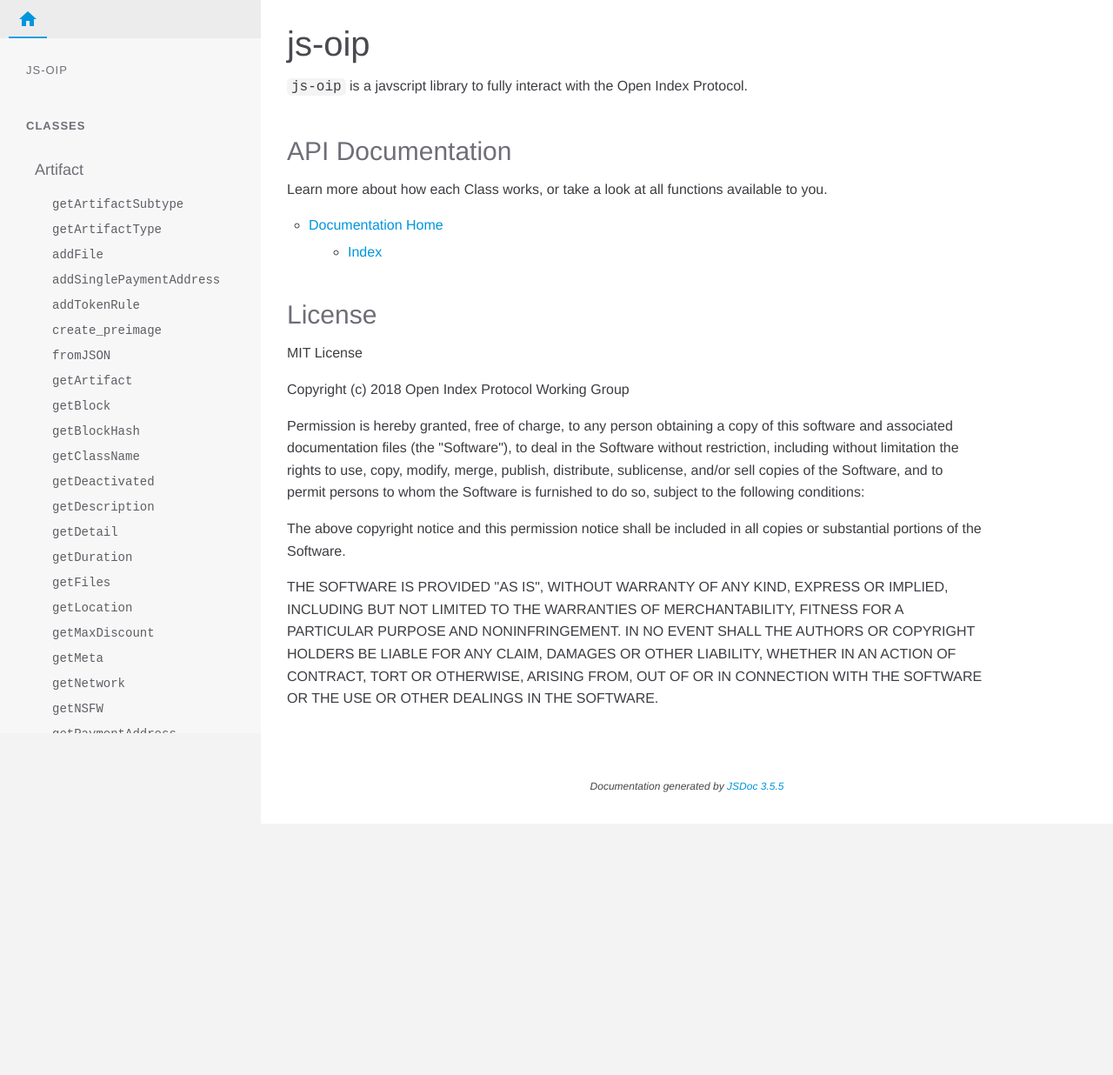
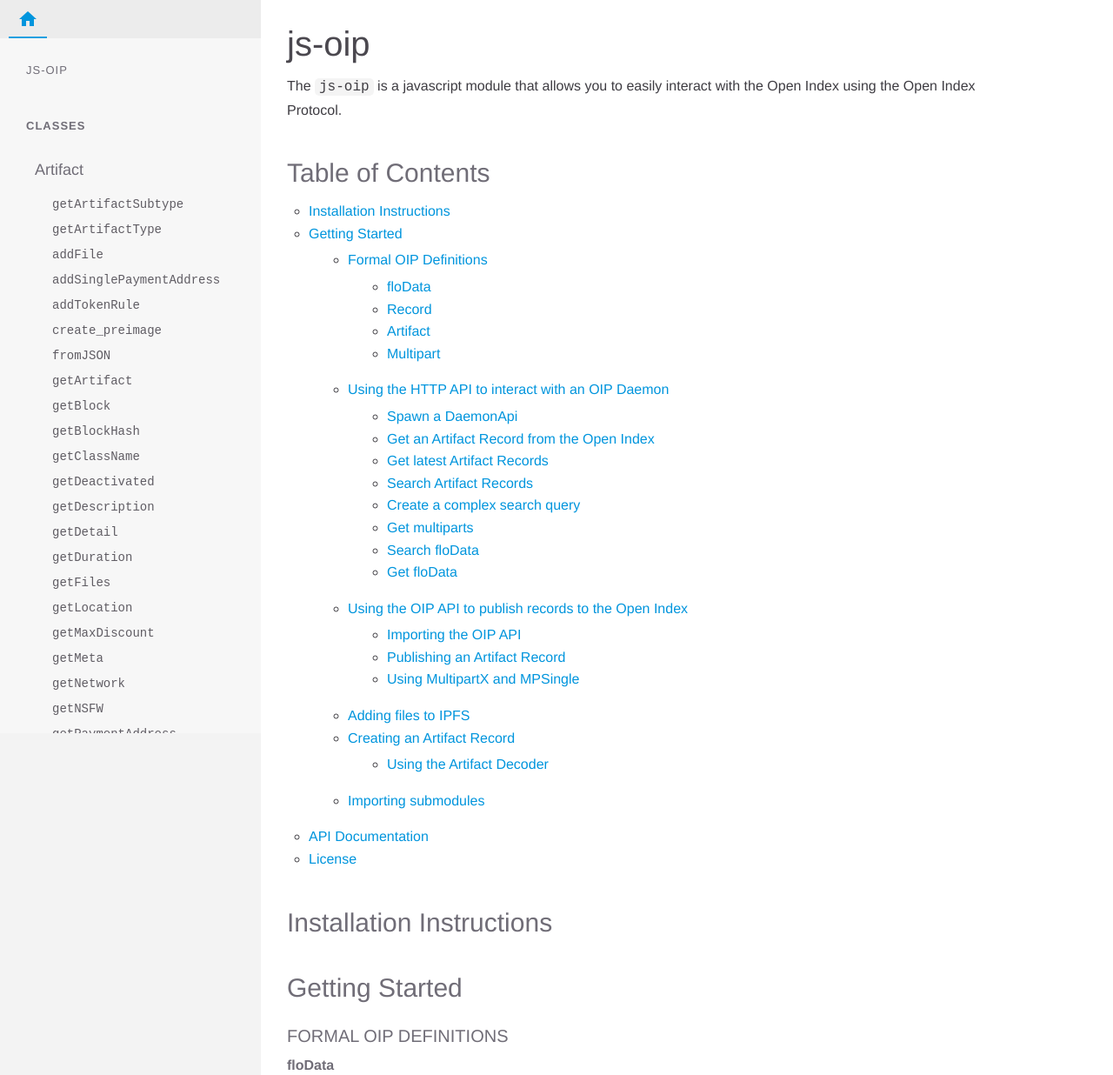
Before and after one commit to oipwg/js-oip, a website: page docs/index.html in a window 1280 px wide. Shown: the top 1236 px of the page at 87% size. Before the commit the page ends 947 px from the top, so only its background shows below. Drawn offline with nearby package versions, Linux system fonts and the light colour scheme; a script that the page names is missing; a web font is replaced by a local one.

Commit message:
readme table of contents skeleton

```diff
--- a/docs/index.html
+++ b/docs/index.html
@@ -92,15 +92,46 @@
 
   <section class="readme">
     <article>
-      <h1>js-oip</h1><p><code>js-oip</code> is a javscript library to fully interact with the Open Index Protocol.</p>
-<h2>API Documentation</h2><p>Learn more about how each Class works, or take a look at all functions available to you.</p>
-<ul>
-<li><a href="https://oipwg.github.io/js-oip/">Documentation Home</a><ul>
-<li><a href="https://oipwg.github.io/js-oip/Index_.html">Index</a></li>
+      <h1>js-oip</h1><p>The <code>js-oip</code> is a javascript module that allows you to easily interact with the Open Index using the Open Index Protocol.</p>
+<h2>Table of Contents</h2><ul>
+<li><a href="https://github.com/oipwg/js-oip/#installation-instructions">Installation Instructions</a></li>
+<li><a href="https://github.com/oipwg/js-oip/#getting-started">Getting Started</a><ul>
+<li><a href="https://github.com/oipwg/js-oip/#formal-oip-definitions">Formal OIP Definitions</a><ul>
+<li><a href="https://github.com/oipwg/js-oip/#flodata">floData</a></li>
+<li><a href="https://github.com/oipwg/js-oip/#record">Record</a></li>
+<li><a href="https://github.com/oipwg/js-oip/#artifact">Artifact</a></li>
+<li><a href="https://github.com/oipwg/js-oip/#multipart">Multipart</a></li>
 </ul>
 </li>
+<li><a href="https://github.com/oipwg/js-oip/#using-the-http-api-daemon-to-interact-with-an-oip-daemon">Using the HTTP API to interact with an OIP Daemon</a><ul>
+<li><a href="https://github.com/oipwg/js-oip/#spawn-a-daemonapi">Spawn a DaemonApi</a></li>
+<li><a href="https://github.com/oipwg/js-oip/#get-an-artifact-record-from-the-open-index">Get an Artifact Record from the Open Index</a></li>
+<li><a href="https://github.com/oipwg/js-oip/#get-latest-artifact-records">Get latest Artifact Records</a></li>
+<li><a href="https://github.com/oipwg/js-oip/#search-artifact-records">Search Artifact Records</a></li>
+<li><a href="https://github.com/oipwg/js-oip/#create-a-complex-search-query">Create a complex search query</a></li>
+<li><a href="https://github.com/oipwg/js-oip/#get-multiparts">Get multiparts</a></li>
+<li><a href="https://github.com/oipwg/js-oip/#search-flodata">Search floData</a></li>
+<li><a href="https://github.com/oipwg/js-oip/#get-flodata">Get floData</a></li>
 </ul>
-<h2>License</h2><p>MIT License</p>
+</li>
+<li><a href="https://github.com/oipwg/js-oip/#using-the-oip-api-to-publish-records-to-the-open-index">Using the OIP API to publish records to the Open Index</a><ul>
+<li><a href="https://github.com/oipwg/js-oip/#importing-the-oip-api">Importing the OIP API</a></li>
+<li><a href="https://github.com/oipwg/js-oip/#publishing-an-artifact-record">Publishing an Artifact Record</a></li>
+<li><a href="https://github.com/oipwg/js-oip/#using-multipartx-and-mpsingle">Using MultipartX and MPSingle</a></li>
+</ul>
+</li>
+<li><a href="https://github.com/oipwg/js-oip/#adding-files-to-ipfs">Adding files to IPFS</a></li>
+<li><a href="https://github.com/oipwg/js-oip/#creating-an-artifact-record">Creating an Artifact Record</a><ul>
+<li><a href="https://github.com/oipwg/js-oip/#using-the-artifact-decoder">Using the Artifact Decoder</a></li>
+</ul>
+</li>
+<li><a href="https://github.com/oipwg/js-oip/#importing-submodules">Importing submodules</a></li>
+</ul>
+</li>
+<li><a href="https://github.com/oipwg/js-oip/#api-documentation">API Documentation</a></li>
+<li><a href="https://github.com/oipwg/js-oip/#license">License</a></li>
+</ul>
+<h2>Installation Instructions</h2><h2>Getting Started</h2><h3>Formal OIP Definitions</h3><h4>floData</h4><h4>Record</h4><h4>Artifact</h4><h4>Multipart</h4><h2>Using the HTTP API to interact with an OIP Daemon</h2><h3>Spawn a DaemonApi</h3><h3>Get an Artifact Record from the Oipen Index</h3><h3>Get latest Artifact Records</h3><h3>Search Artifact Records</h3><h3>Create a complex search query</h3><h3>Get multiparts</h3><h3>Search floData</h3><h3>Get floData</h3><h2>Using the OIP API to publish records to the Open Index</h2><h3>Importing the OIP API</h3><h3>Publishing an Artifact Record</h3><h3>Using MultipartX and MPSingle</h3><h2>Adding files to IPFS</h2><h2>Creating an Artifact Record</h2><h3>Using the Artifact Decoder</h3><h2>Importing submodules</h2><h2>API Documentation</h2><h2>License</h2><p>MIT License</p>
 <p>Copyright (c) 2018 Open Index Protocol Working Group</p>
 <p>Permission is hereby granted, free of charge, to any person obtaining a copy
 of this software and associated documentation files (the &quot;Software&quot;), to deal
```
Also changed, not shown: docs/decoders_artifactDecoder.js.html (+5 -3 lines), docs/global.html (+1 -1 lines), docs/modules_records_artifact_artifact.js.html (+2 -2 lines), README.md.
